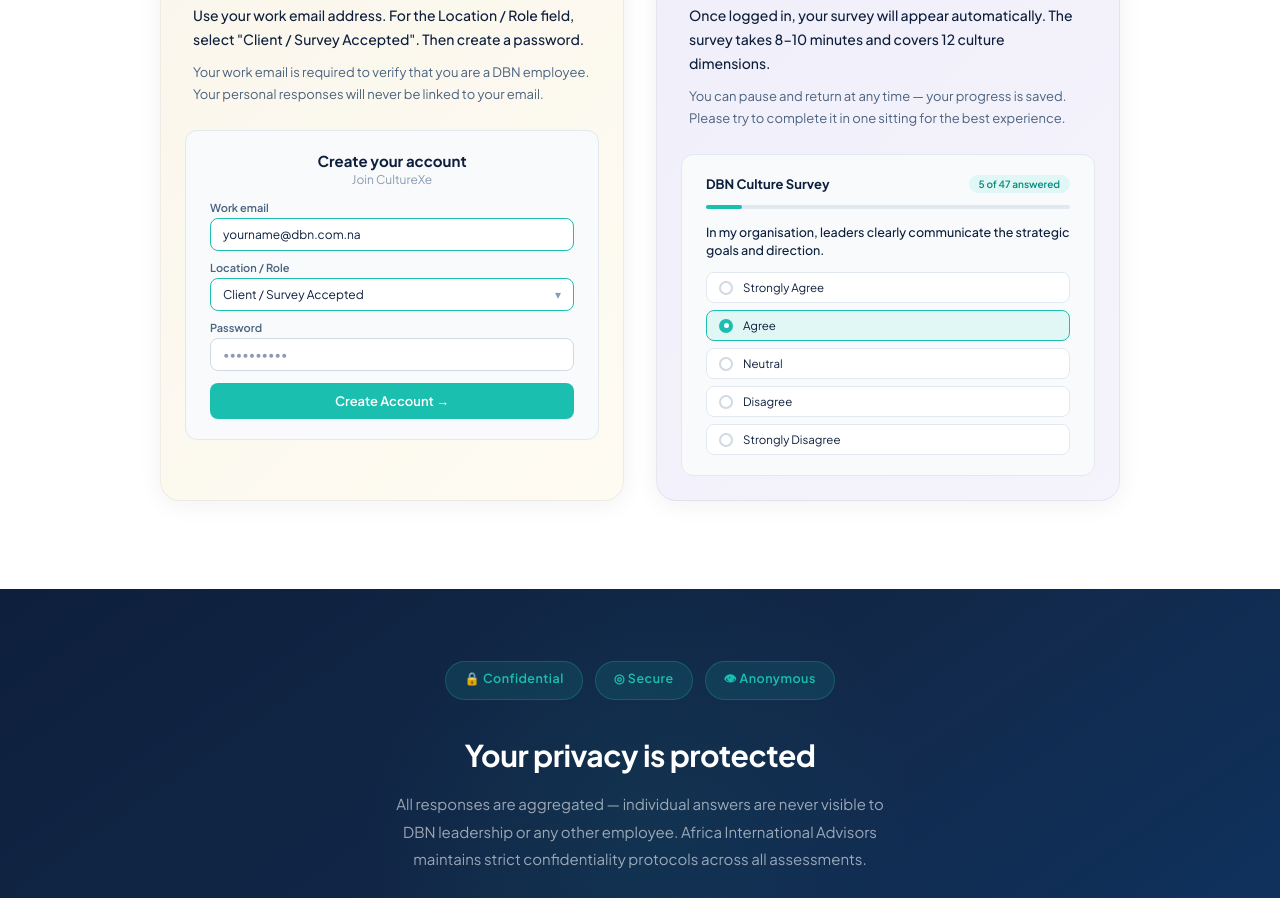
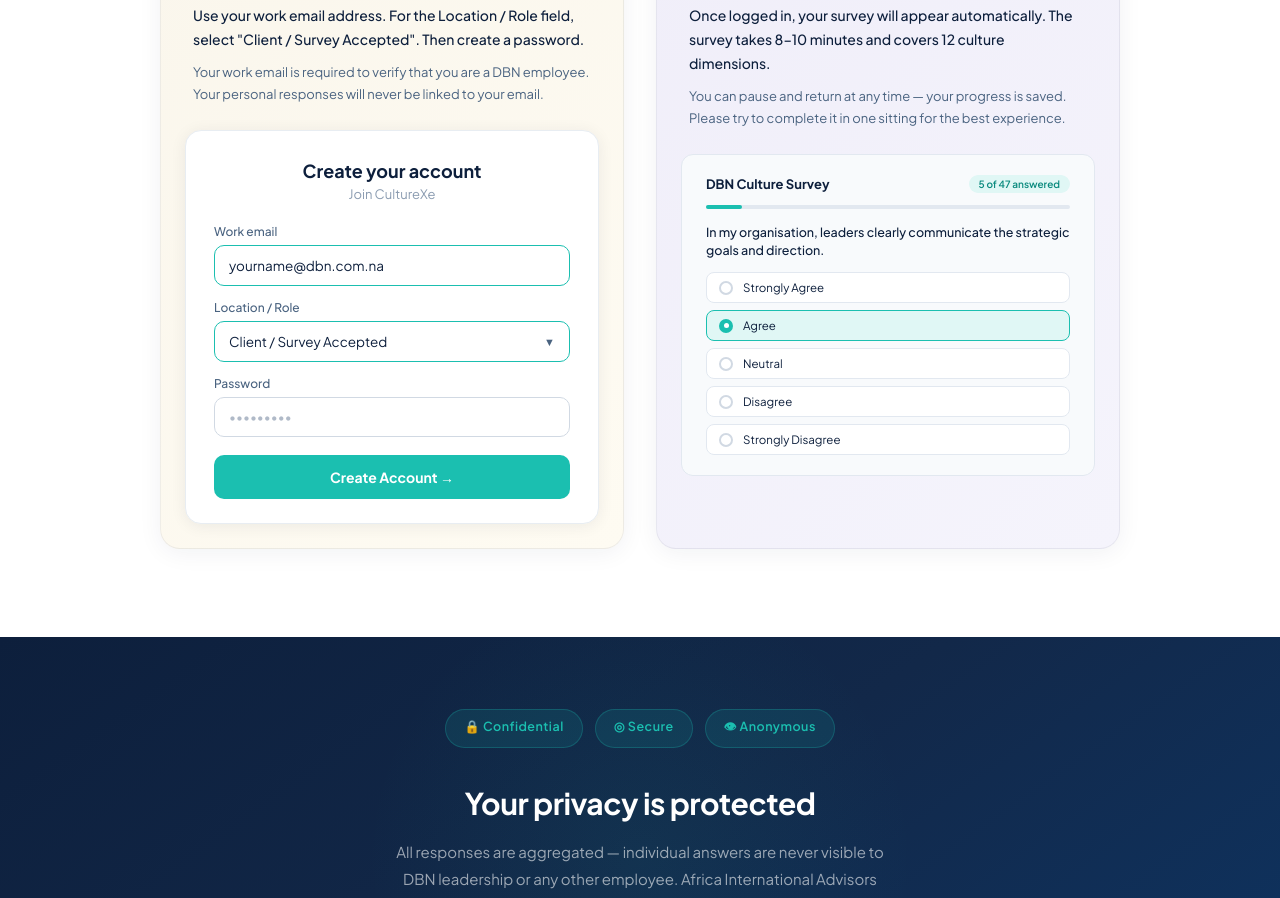
Before and after one commit to hasnayn3260/culturexe, a React (Vite) app: page /how-to-guide in a window 1280 px wide. Shown: the part 2240-3138 px from the top of the page. Built offline with nearby package versions, Linux system fonts and the light colour scheme; the HTML template or start-up script is replaced by a standard one.

Commit message:
Quick fix

```diff
--- a/src/pages/Assessment.jsx
+++ b/src/pages/Assessment.jsx
@@ -285,24 +285,37 @@ function QuestionRenderer({ q, value, onChange, respondentId }) {
 
   // LIKERT (default, also handles legacy 'likert')
   return (
-    <div className="as-scale-row" style={{ display: 'flex', gap: 8, justifyContent: 'flex-end', flexWrap: 'wrap' }}>
-      {SCALE.map(v => (
+    <div className="as-scale-row" style={{ display: 'flex', gap: 6, justifyContent: 'flex-end', flexWrap: 'wrap' }}>
+      {SCALE.map(v => {
+        const active = value === v
+        const [word1, word2] = SCALE_LABELS[v].split(' ')
+        return (
           <button
             key={v}
             className="as-scale-btn"
             onClick={() => onChange(v)}
             style={{
-            width: 64, height: 42, borderRadius: 9, cursor: 'pointer',
-            border: `1.5px solid ${value === v ? '#1BBFB0' : '#D1D9E6'}`,
-            background: value === v ? 'rgba(27,191,176,0.1)' : 'white',
-            color: value === v ? '#0A8A7E' : '#637082',
-            fontWeight: value === v ? 700 : 400,
-            fontSize: 15, transition: 'all 0.12s', fontFamily: 'inherit',
+              width: 72, minHeight: 72, borderRadius: 9, cursor: 'pointer',
+              border: `1.5px solid ${active ? '#1BBFB0' : '#D1D9E6'}`,
+              background: active ? 'rgba(27,191,176,0.1)' : 'white',
+              color: active ? '#0A8A7E' : '#637082',
+              transition: 'all 0.12s', fontFamily: 'inherit',
+              display: 'flex', flexDirection: 'column', alignItems: 'center',
+              justifyContent: 'center', gap: 2, padding: '8px 4px',
             }}
           >
-          {v}
+            <span style={{ fontSize: 16, fontWeight: active ? 700 : 500, lineHeight: 1 }}>{v}</span>
+            <span style={{ fontSize: 11, fontWeight: active ? 600 : 400, lineHeight: 1.25, textAlign: 'center', color: active ? '#0A8A7E' : '#8898AA' }}>
+              {word1}
+            </span>
+            {word2 && (
+              <span style={{ fontSize: 11, fontWeight: active ? 600 : 400, lineHeight: 1.25, textAlign: 'center', color: active ? '#0A8A7E' : '#8898AA' }}>
+                {word2}
+              </span>
+            )}
           </button>
-      ))}
+        )
+      })}
     </div>
   )
 }
@@ -317,9 +330,8 @@ function PageShell({ surveyTitle, progress, children }) {
         @media (max-width: 680px) {
           .as-q-panel { padding: 18px 16px !important; }
           .as-q-text  { font-size: 15px !important; }
-          .as-scale-lbl { display: none !important; }
           .as-scale-row { justify-content: stretch !important; flex-wrap: wrap !important; }
-          .as-scale-btn { min-width: 0 !important; width: auto !important; height: 48px !important; flex: 1 !important; font-size: 16px !important; }
+          .as-scale-btn { min-width: 0 !important; width: auto !important; min-height: 72px !important; flex: 1 !important; }
           .as-nav-btns  { flex-direction: column-reverse !important; gap: 10px !important; }
           .as-nav-btns button { width: 100% !important; padding: 14px !important; font-size: 15px !important; }
         }
@@ -644,16 +656,6 @@ export default function Assessment() {
           </div>
         )}
 
-        {/* Likert column headers — only when page has likert questions */}
-        {hasLikertOnPage && (
-          <div style={{ display: 'flex', gap: 8, justifyContent: 'flex-end', marginBottom: 8 }}>
-            {SCALE.map(v => (
-              <div key={v} className="as-scale-lbl" style={{ width: 64, textAlign: 'center', fontSize: 10, color: '#8898AA', fontWeight: 500, lineHeight: 1.3 }}>
-                {SCALE_LABELS[v]}
-              </div>
-            ))}
-          </div>
-        )}
 
         {currentPage.qs.map((q, qi) => (
           <div key={q.id} style={{ padding: '20px 0', borderBottom: qi < currentPage.qs.length - 1 ? '1px solid #E2E7EF' : 'none' }}>
--- a/src/pages/HowToGuide.jsx
+++ b/src/pages/HowToGuide.jsx
@@ -117,56 +117,56 @@ function StepMockup({ step }) {
   if (step === 3) {
     return (
       <div style={{
-        background: '#F8FAFC', border: '1px solid #E2E8F0', borderRadius: 12,
-        padding: '20px 24px',
+        background: 'white', border: '1px solid #E8EDF2', borderRadius: 16,
+        padding: '28px 28px 24px',
+        boxShadow: '0 2px 16px rgba(13,31,60,0.07)',
       }}>
-        <div style={{ textAlign: 'center', marginBottom: 14 }}>
-          <div style={{ fontFamily: "'Plus Jakarta Sans', sans-serif", fontWeight: 700, fontSize: 15, color: '#0D1F3C' }}>
+        <div style={{ textAlign: 'center', marginBottom: 22 }}>
+          <div style={{ fontFamily: "'Plus Jakarta Sans', sans-serif", fontWeight: 800, fontSize: 18, color: '#0D1F3C', marginBottom: 4 }}>
             Create your account
           </div>
-          <div style={{ fontSize: 12, color: '#8A9BB0', fontFamily: "'Plus Jakarta Sans', sans-serif", marginTop: 2 }}>Join CultureXe</div>
+          <div style={{ fontSize: 13, color: '#8A9BB0', fontFamily: "'Plus Jakarta Sans', sans-serif" }}>Join CultureXe</div>
         </div>
-        <div style={{ display: 'flex', flexDirection: 'column', gap: 10 }}>
-          {[
-            { label: 'Work email', value: 'yourname@dbn.com.na', highlight: true },
-          ].map(f => (
-            <div key={f.label}>
-              <div style={{ fontSize: 11, fontWeight: 600, color: '#4A6380', marginBottom: 4, fontFamily: "'Plus Jakarta Sans', sans-serif" }}>{f.label}</div>
-              <div style={{
-                background: 'white', border: `1.5px solid ${f.highlight ? '#1BBFB0' : '#D1D9E3'}`, borderRadius: 8,
-                padding: '8px 12px', fontSize: 12, color: f.highlight ? '#0D1F3C' : '#8A9BB0',
-                fontFamily: "'Plus Jakarta Sans', sans-serif",
-              }}>
-                {f.value}
-              </div>
-            </div>
-          ))}
+        <div style={{ display: 'flex', flexDirection: 'column', gap: 14 }}>
           <div>
-            <div style={{ fontSize: 11, fontWeight: 600, color: '#4A6380', marginBottom: 4, fontFamily: "'Plus Jakarta Sans', sans-serif" }}>Location / Role</div>
+            <div style={{ fontSize: 12, fontWeight: 500, color: '#4A6380', marginBottom: 6, fontFamily: "'Plus Jakarta Sans', sans-serif" }}>Work email</div>
             <div style={{
-              background: 'white', border: '1.5px solid #1BBFB0', borderRadius: 8,
-              padding: '8px 12px', fontSize: 12, color: '#0D1F3C',
+              background: 'white', border: '1.5px solid #1BBFB0', borderRadius: 10,
+              padding: '11px 14px', fontSize: 13.5, color: '#0D1F3C',
               fontFamily: "'Plus Jakarta Sans', sans-serif",
-              display: 'flex', justifyContent: 'space-between', alignItems: 'center',
+              width: '100%', boxSizing: 'border-box',
             }}>
-              <span>Client / Survey Accepted</span>
-              <span style={{ color: '#8A9BB0' }}>▾</span>
+              yourname@dbn.com.na
             </div>
           </div>
           <div>
-            <div style={{ fontSize: 11, fontWeight: 600, color: '#4A6380', marginBottom: 4, fontFamily: "'Plus Jakarta Sans', sans-serif" }}>Password</div>
+            <div style={{ fontSize: 12, fontWeight: 500, color: '#4A6380', marginBottom: 6, fontFamily: "'Plus Jakarta Sans', sans-serif" }}>Location / Role</div>
             <div style={{
-              background: 'white', border: '1.5px solid #D1D9E3', borderRadius: 8,
-              padding: '8px 12px', fontSize: 12, color: '#8A9BB0',
+              background: 'white', border: '1.5px solid #1BBFB0', borderRadius: 10,
+              padding: '11px 14px', fontSize: 13.5, color: '#0D1F3C',
               fontFamily: "'Plus Jakarta Sans', sans-serif",
+              display: 'flex', justifyContent: 'space-between', alignItems: 'center',
+              width: '100%', boxSizing: 'border-box',
             }}>
-              ••••••••••
+              <span>Client / Survey Accepted</span>
+              <span style={{ color: '#4A6380', fontSize: 11 }}>▼</span>
+            </div>
+          </div>
+          <div>
+            <div style={{ fontSize: 12, fontWeight: 500, color: '#4A6380', marginBottom: 6, fontFamily: "'Plus Jakarta Sans', sans-serif" }}>Password</div>
+            <div style={{
+              background: 'white', border: '1.5px solid #D1D9E3', borderRadius: 10,
+              padding: '11px 14px', fontSize: 13, color: '#B0BAC8',
+              fontFamily: "'Plus Jakarta Sans', sans-serif",
+              width: '100%', boxSizing: 'border-box',
+            }}>
+              •••••••••
             </div>
           </div>
           <div style={{
-            background: '#1BBFB0', color: 'white', borderRadius: 8,
-            padding: '10px', textAlign: 'center', fontSize: 13, fontWeight: 600,
-            fontFamily: "'Plus Jakarta Sans', sans-serif", marginTop: 2,
+            background: '#1BBFB0', color: 'white', borderRadius: 10,
+            padding: '13px', textAlign: 'center', fontSize: 14, fontWeight: 700,
+            fontFamily: "'Plus Jakarta Sans', sans-serif", marginTop: 4,
           }}>
             Create Account →
           </div>
--- a/src/pages/Login.jsx
+++ b/src/pages/Login.jsx
@@ -61,6 +61,7 @@ export default function Login() {
   }, [authLoading, user, role, navigate])
 
   const noProfile = !authLoading && user && !role
+  if (noProfile) console.warn('[Login] Signed in but no profile/role found for', user?.email)
 
   function switchTab(t) { setTab(t); setError(''); setSignUpDone(false) }
 
@@ -211,13 +212,6 @@ export default function Login() {
             </div>
           )}
 
-          {/* No profile warning */}
-          {noProfile && (
-            <div style={{ background: '#FFF8E6', border: '1px solid rgba(201,184,130,0.5)', borderRadius: 9, padding: '12px 15px', marginBottom: 20, fontSize: 13.5, color: '#7A6030' }}>
-              <strong>Signed in but no profile found.</strong> Contact your administrator.{' '}
-              <button onClick={signOut} style={{ background: 'none', border: 'none', color: '#1BBFB0', cursor: 'pointer', fontFamily: 'inherit', fontSize: 13, padding: 0, textDecoration: 'underline' }}>Sign out →</button>
-            </div>
-          )}
 
           {/* Error */}
           {error && (
--- a/src/portals/ClientPortal.jsx
+++ b/src/portals/ClientPortal.jsx
@@ -239,18 +239,25 @@ function QuestionInput({ q, value, onChange, userId, showError }) {
 
   // LIKERT (default)
   return (
-    <div>
-      <div style={{ display: 'flex', gap: 8, flexWrap: 'wrap', marginTop: 4 }}>
-        {SCALE.map(v => (
-          <button key={v} onClick={() => onChange(v)}
-            style={{ flex: 1, minWidth: 52, height: 46, borderRadius: 10, border: `1.5px solid ${value === v ? '#1BBFB0' : '#E0E8F0'}`, background: value === v ? '#F0FAFA' : 'white', color: value === v ? '#0A8A7E' : '#637082', fontWeight: value === v ? 700 : 400, fontSize: 15, cursor: 'pointer', transition: 'all 0.12s', fontFamily: 'inherit' }}>
-            {v}
+    <div style={{ display: 'flex', gap: 6, flexWrap: 'wrap', marginTop: 4 }}>
+      {SCALE.map(v => {
+        const active = value === v
+        const [word1, word2] = SCALE_LABELS[v].split(' ')
+        return (
+          <button key={v} onClick={() => onChange(v)} style={{
+            flex: 1, minWidth: 60, minHeight: 72, borderRadius: 10,
+            border: `1.5px solid ${active ? '#1BBFB0' : '#E0E8F0'}`,
+            background: active ? '#F0FAFA' : 'white',
+            cursor: 'pointer', transition: 'all 0.12s', fontFamily: 'inherit',
+            display: 'flex', flexDirection: 'column', alignItems: 'center',
+            justifyContent: 'center', gap: 2, padding: '8px 4px',
+          }}>
+            <span style={{ fontSize: 16, fontWeight: active ? 700 : 500, color: active ? '#0A8A7E' : '#637082', lineHeight: 1 }}>{v}</span>
+            <span style={{ fontSize: 11, fontWeight: active ? 600 : 400, color: active ? '#0A8A7E' : '#8898AA', lineHeight: 1.25, textAlign: 'center' }}>{word1}</span>
+            {word2 && <span style={{ fontSize: 11, fontWeight: active ? 600 : 400, color: active ? '#0A8A7E' : '#8898AA', lineHeight: 1.25, textAlign: 'center' }}>{word2}</span>}
           </button>
-        ))}
-      </div>
-      <div style={{ display: 'flex', justifyContent: 'space-between', fontSize: 11, color: '#A0B0C0', marginTop: 5 }}>
-        <span>{SCALE_LABELS[1]}</span><span>{SCALE_LABELS[5]}</span>
-      </div>
+        )
+      })}
     </div>
   )
 }
```
Lines whose indentation alone changed are shown as unchanged.
